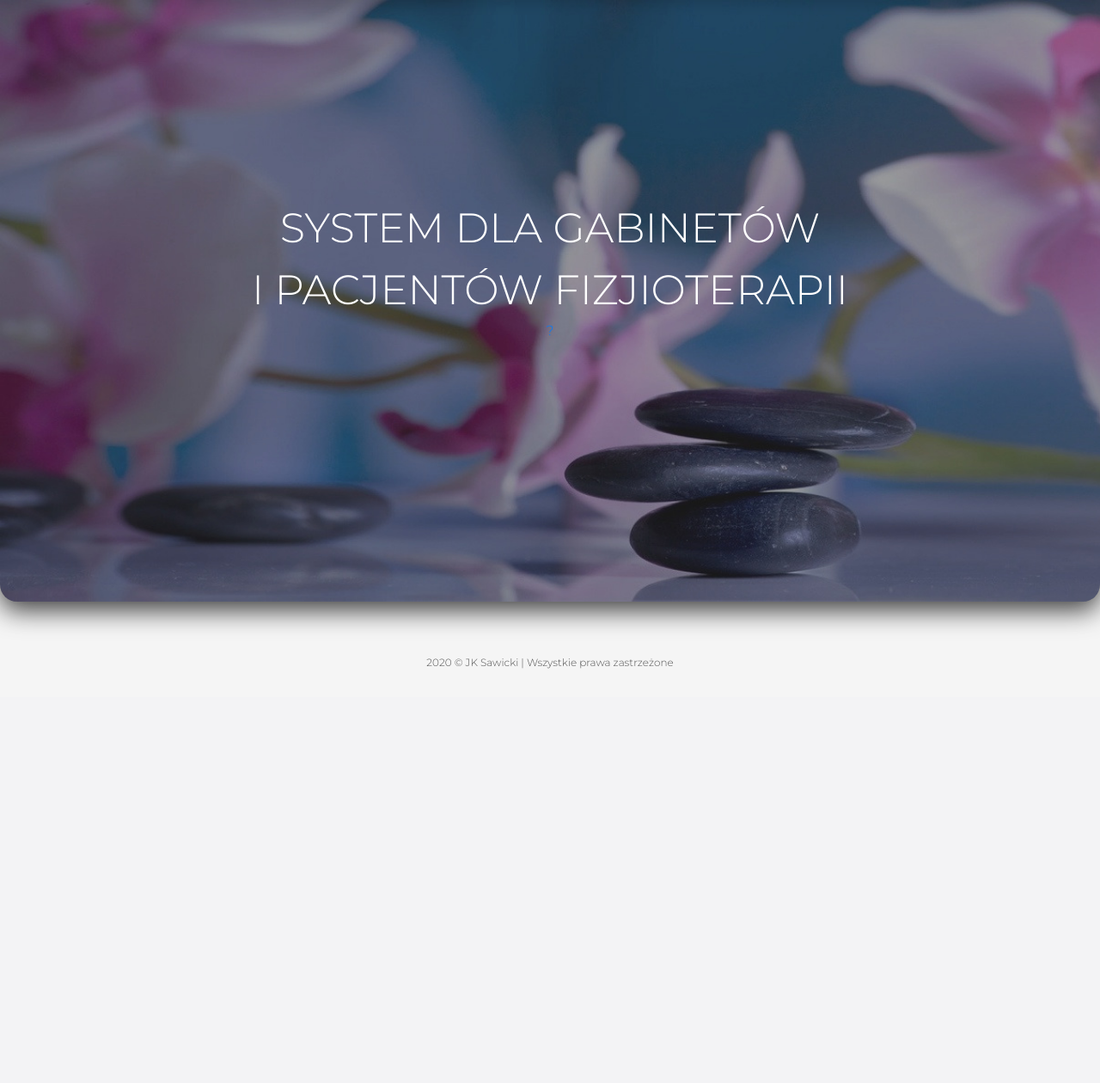
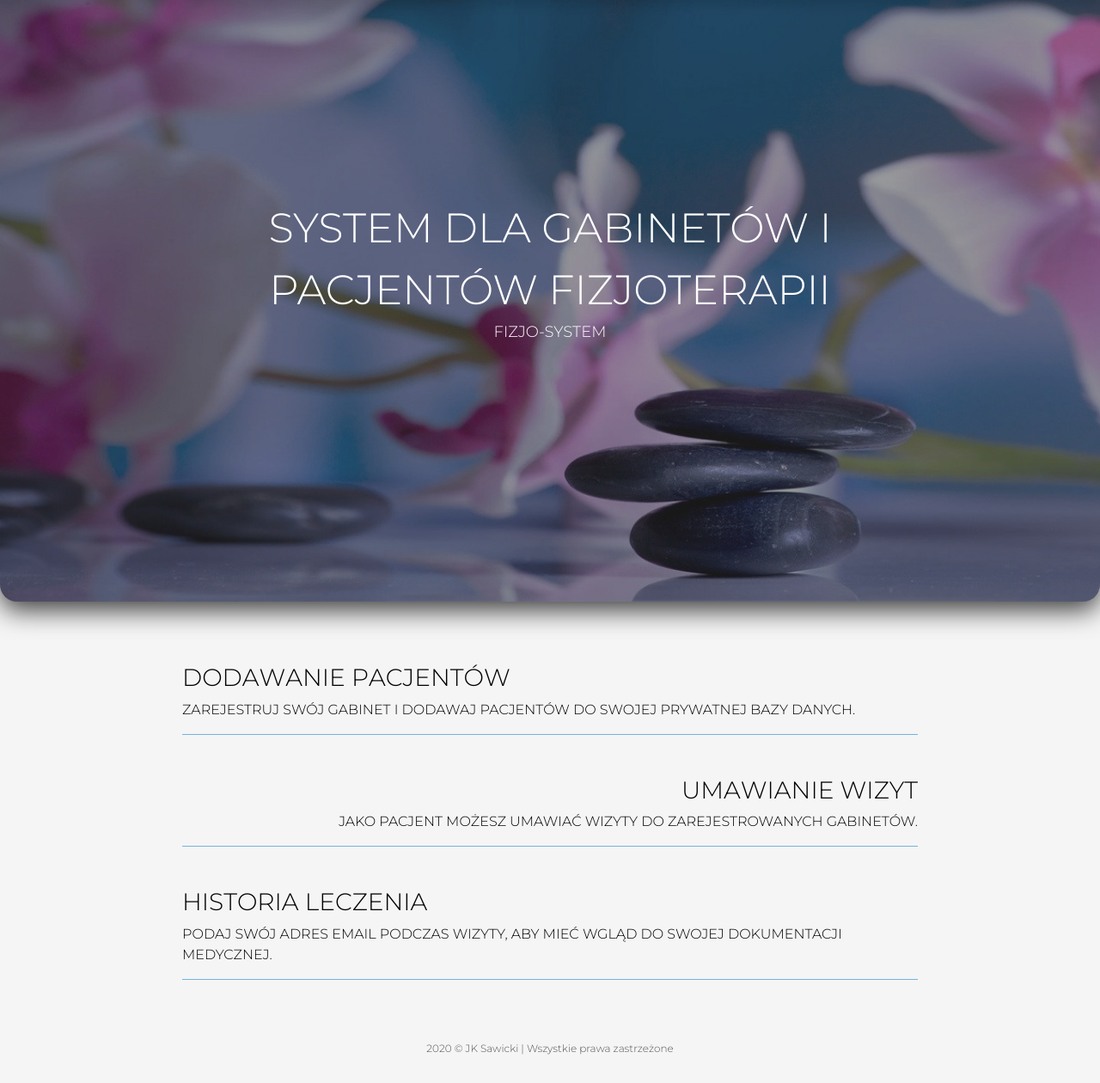
Before and after one commit to szypkiwonsz/Physiotherapy-Management-System, a Django app: page / in a window 1280 px wide. Shown: the part 56-1316 px from the top of the page at 86% size. Before the commit the page ends 834 px from the top, so only its background shows below. Run offline with Django 3.2, Linux system fonts and the light colour scheme; some libraries are stand-ins or nearby versions.

Commit message:
Typo fixed

```diff
--- a/home_page/templates/home_page/home.html
+++ b/home_page/templates/home_page/home.html
@@ -4,10 +4,26 @@
     <title>Fizjo-System</title>
 {% endblock %}
 {% block content %}
-    <div class="jumbotron">
-        <div class="centered-left">SYSTEM DLA GABINETÓW <br>I PACJENTÓW FIZJIOTERAPII</div>
-        <a href="{% url 'help' %}">
-            <div class="help">?</div>
-        </a>
+    <div class="container-flex" id="behind-jumbotron">
+        <div class="jumbotron">
+            <div class="centered-left">SYSTEM DLA GABINETÓW I<br>PACJENTÓW FIZJOTERAPII</div>
+            <div class="title">FIZJO-SYSTEM</div>
+        </div>
     </div>
+    <div class="container-flex" id="home-about">
+        <h5 class="ml13 about-title">DODAWANIE PACJENTÓW</h5>
+        <p class="ml14 about-text">ZAREJESTRUJ SWÓJ GABINET I DODAWAJ PACJENTÓW DO SWOJEJ PRYWATNEJ BAZY DANYCH.</p>
+        <hr id="hr-about">
+        <h5 class="text-right mt-5 ml15 about-title">UMAWIANIE WIZYT</h5>
+        <p class="text-right ml16 about-text">JAKO PACJENT MOŻESZ UMAWIAĆ WIZYTY DO ZAREJESTROWANYCH GABINETÓW.</p>
+        <hr id="hr-about">
+        <h5 class="mt-5 ml17 about-title">HISTORIA LECZENIA</h5>
+        <p class="ml18 about-text">PODAJ SWÓJ ADRES EMAIL PODCZAS WIZYTY, ABY MIEĆ WGLĄD DO SWOJEJ DOKUMENTACJI
+            MEDYCZNEJ.</p>
+        <hr id="hr-about">
+    </div>
+    <script src="https://cdnjs.cloudflare.com/ajax/libs/animejs/2.0.2/anime.min.js"></script>
+    <script src="https://cdnjs.cloudflare.com/ajax/libs/jquery/3.2.1/jquery.min.js"></script>
+    <script type="text/javascript" src="{% static "js/falling_letters.js" %}"></script>
+    <script type="text/javascript" src="{% static "js/moving_letters.js" %}"></script>
 {% endblock %}
```
